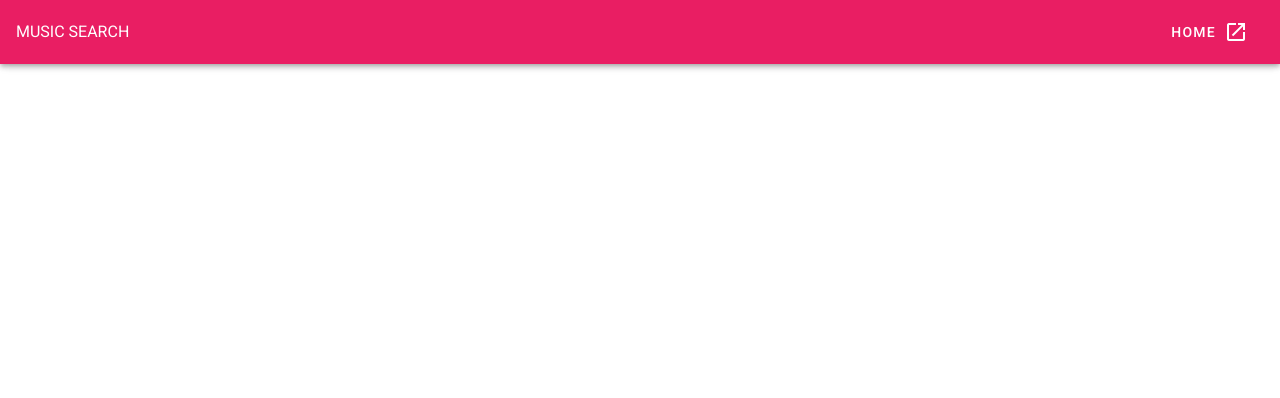
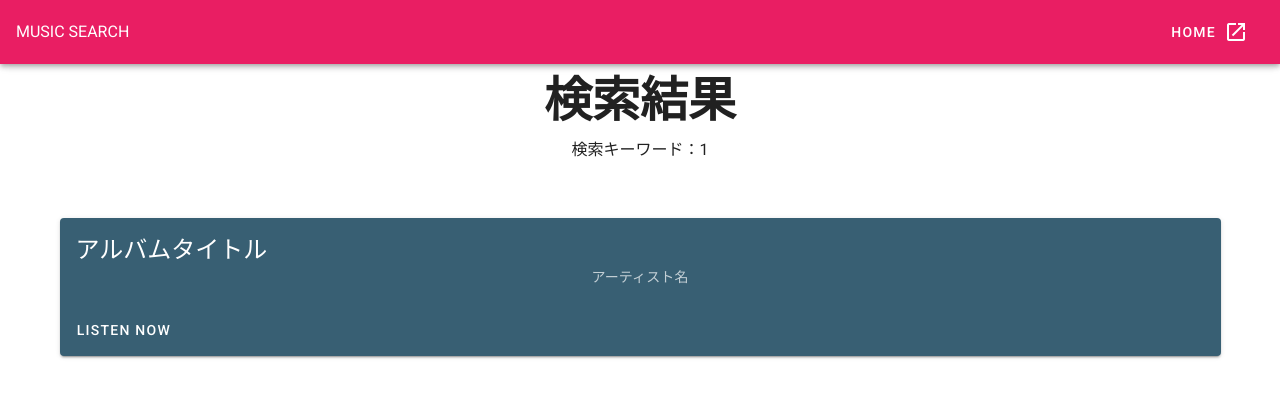
Before and after one commit to dehio3-org/vue-music-search, a Vue app: page /result/1 in a window 1280 px wide. Shown: the top 398 px of the page. Built offline with nearby package versions, Linux system fonts and the light colour scheme.

Commit message:
add result page

```diff
--- a/src/router/index.js
+++ b/src/router/index.js
@@ -4,19 +4,16 @@ import Home from '../views/Home.vue'
 
 Vue.use(VueRouter)
 
-  const routes = [
+const routes = [
   {
     path: '/',
     name: 'Home',
     component: Home
   },
   {
-    path: '/about',
-    name: 'About',
-    // route level code-splitting
-    // this generates a separate chunk (about.[hash].js) for this route
-    // which is lazy-loaded when the route is visited.
-    component: () => import(/* webpackChunkName: "about" */ '../views/About.vue')
+    path: '/result/:keyword',
+    name: 'result',
+    component: () => import(/* webpackChunkName: "about" */ '../views/Result.vue')
   }
 ]
 
--- a/src/views/About.vue
+++ /dev/null
@@ -1,5 +0,0 @@
-<template>
-  <div class="about">
-    <h1>This is an about page</h1>
-  </div>
-</template>
--- /dev/null
+++ b/src/views/Result.vue
@@ -0,0 +1,50 @@
+<template>
+  <v-container>
+    <v-row class="text-center">
+      <v-col class="mb-4">
+        <h1 class="display-2 font-weight-bold mb-3">検索結果</h1>
+        <p>検索キーワード：{{ $route.params.keyword }}</p>
+      </v-col>
+
+      <v-col cols="12">
+        <v-card color="#385F73" dark>
+          <v-card-title class="headline" v-text="title"></v-card-title>
+
+          <v-card-subtitle v-text="artistName"></v-card-subtitle>
+
+          <v-card-actions>
+            <v-btn text>Listen Now</v-btn>
+          </v-card-actions>
+        </v-card>
+      </v-col>
+
+      <v-col v-for="(item, i) in items" :key="i" cols="12">
+        <v-card :color="item.color" dark>
+          <div class="d-flex flex-no-wrap justify-space-between">
+            <div>
+              <v-card-title class="headline" v-text="item.title"></v-card-title>
+
+              <v-card-subtitle v-text="item.artist"></v-card-subtitle>
+            </div>
+
+            <v-avatar class="ma-3" size="125" tile>
+              <v-img :src="item.src"></v-img>
+            </v-avatar>
+          </div>
+        </v-card>
+      </v-col>
+    </v-row>
+  </v-container>
+</template>
+
+<script>
+export default {
+  data() {
+    return {
+      title: "アルバムタイトル",
+      artistName: "アーティスト名",
+      image: ""
+    };
+  }
+};
+</script>
```
